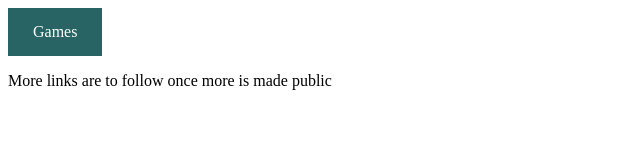
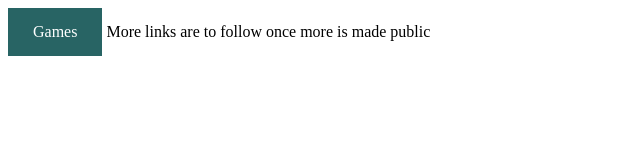
Before and after one commit to JenteVM/TwJs, a plain HTML site: page Menu.html in a window 1280 px wide. Shown: the whole page, without its empty margins (0-640 px from the left). Drawn offline with Linux system fonts and the light colour scheme.

Commit message:
update to vercel

```diff
--- a/Menu.html
+++ b/Menu.html
@@ -14,6 +14,5 @@ background-color: rgb(30,90,90);
 }
 </style>
 <a href="Games.html">Games</a>
-<br>
-<p>More links are to follow once more is made public</p>
+<a>More links are to follow once more is made public</a>
 </html>
```
